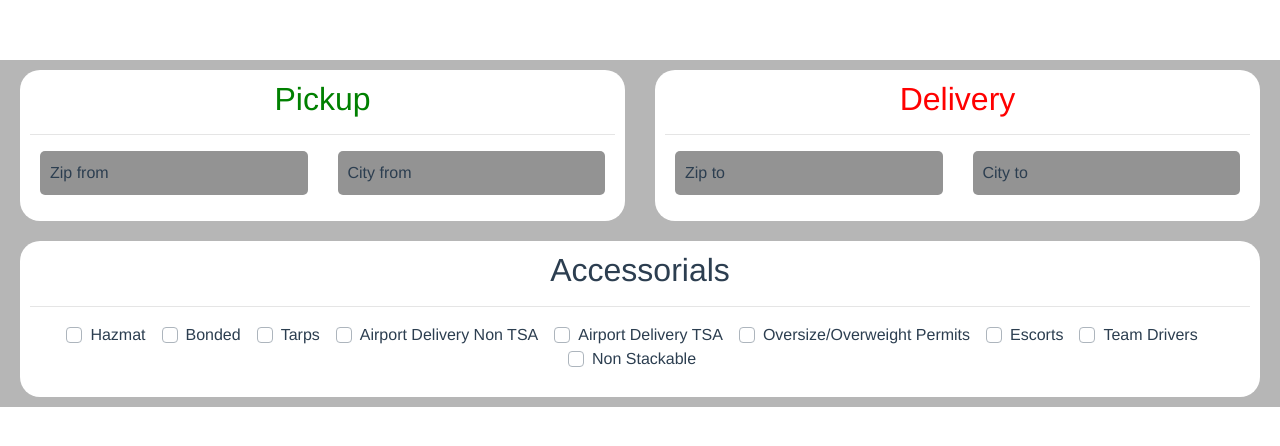
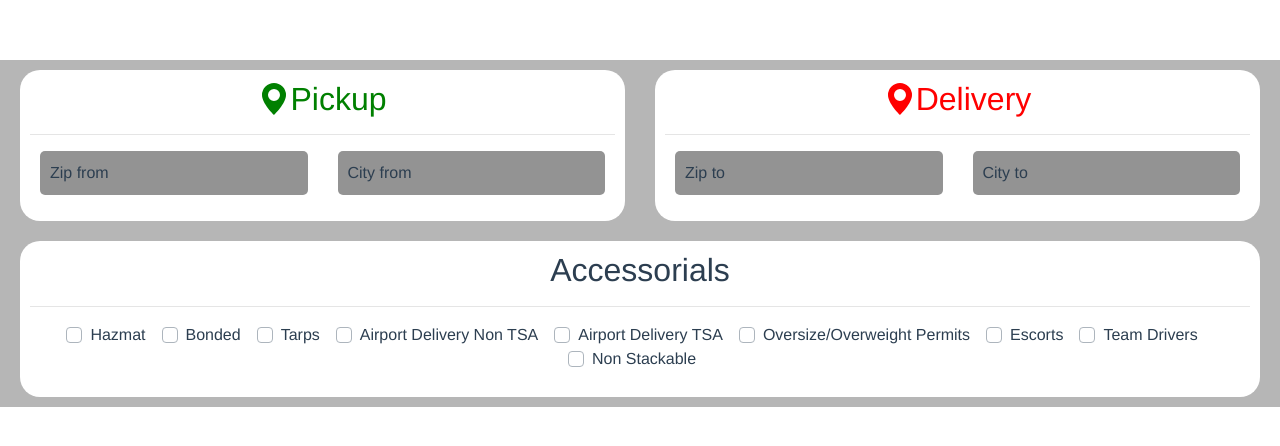
Before and after one commit to jsebax/vue-test, a Vue app: page / in a window 1280 px wide. Shown: the top 446 px of the page. Built offline with nearby package versions, Linux system fonts and the light colour scheme.

Commit message:
Add icon to track title

```diff
--- a/src/components/Track.vue
+++ b/src/components/Track.vue
@@ -4,7 +4,7 @@
       class="track__title"
       :class="{ green: type === 'pickup', red: type === 'delivery' }"
     >
-      {{ title }}
+      <BIconGeoAltFill />{{ title }}
     </h2>
     <hr />
     <div class="track__info">
--- a/src/main.js
+++ b/src/main.js
@@ -1,5 +1,5 @@
 import Vue from "vue";
-import { BootstrapVue } from "bootstrap-vue";
+import { BootstrapVue, BIconGeoAltFill } from "bootstrap-vue";
 import App from "./App.vue";
 import "bootstrap/dist/css/bootstrap.css";
 import "bootstrap-vue/dist/bootstrap-vue.css";
@@ -7,6 +7,7 @@ import "bootstrap-vue/dist/bootstrap-vue.css";
 Vue.config.productionTip = false;
 
 Vue.use(BootstrapVue);
+Vue.component("BIconGeoAltFill", BIconGeoAltFill);
 
 new Vue({
   render: h => h(App)
```
